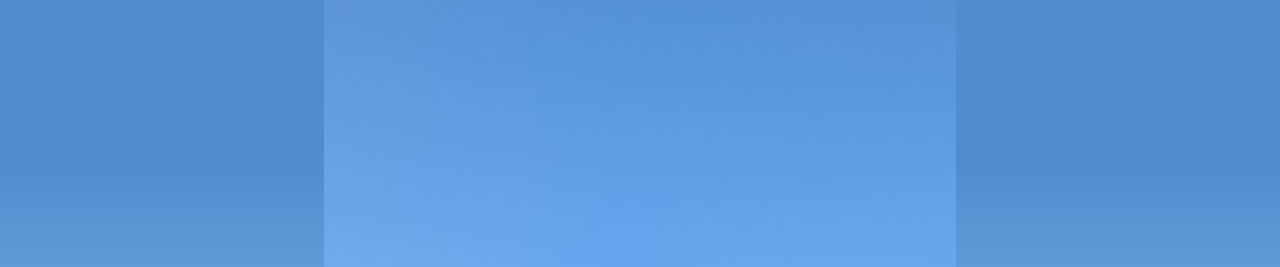
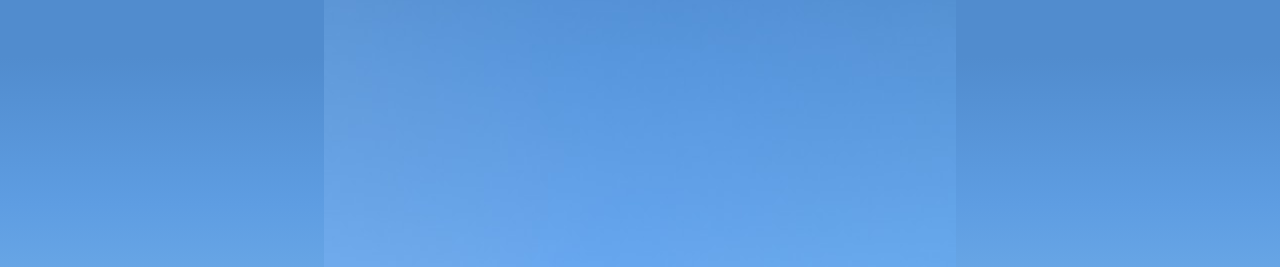
Before and after one commit to Luy-Bear/ScrimbaTutorials, a plain HTML site: page PassengerCounter/index.html in a window 1280 px wide. Shown: the top 267 px of the page. Drawn offline with Linux system fonts and the light colour scheme.

Commit message:
adjusted colour gradianet evn better

```diff
--- a/PassengerCounter/index.css
+++ b/PassengerCounter/index.css
@@ -6,9 +6,10 @@ body {
     background:
         url("station.jpg") no-repeat center,
         linear-gradient(to bottom,
-            rgb(81, 140, 206) 20%,
-            rgb(128, 188, 238) 60%,
-            rgb(214, 214, 214) 99%
+            rgb(81, 140, 206) 7%,
+            rgb(94, 157, 226) 25%,
+            rgb(128, 188, 238) 55%,
+            rgb(214, 214, 214) 100%
               );
 
     font-family: -apple-system, BlinkMacSystemFont, 'Segoe UI', Roboto, Oxygen, Ubuntu, Cantarell, 'Open Sans', 'Helvetica Neue', sans-serif;
```
